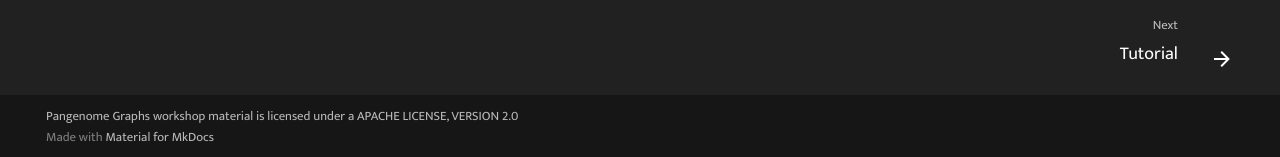
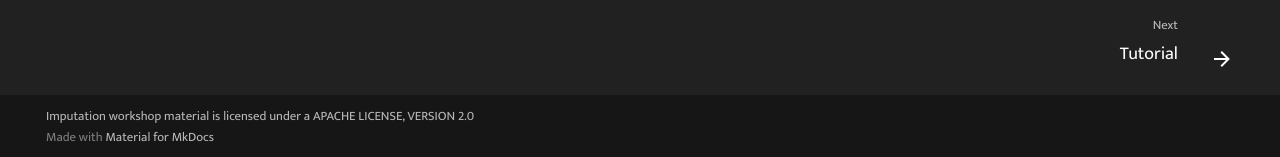
Before and after one commit to GenomicsAotearoa/Imputation-workshop, an MkDocs documentation site: the page built from docs/index.md, in a window 1280 px wide. Shown: the part 740-897 px from the top of the page. Built offline with MkDocs 1.6.1 and Material for MkDocs 9.7.7, drawn with Linux system fonts in a browser that asks for light colours; comment, search, counter and statistics services are not loaded.

Commit message:
update LICENSE footer

```diff
--- a/mkdocs.yml
+++ b/mkdocs.yml
@@ -122,7 +122,7 @@ plugins:
       minify_js: true
       minify_css: true
 
-copyright : Pangenome Graphs workshop material is licensed under a <a rel="noopener" target="_blank" href="https://www.apache.org/licenses/LICENSE-2.0">APACHE LICENSE, VERSION 2.0</a>
+copyright : Imputation workshop material is licensed under a <a rel="noopener" target="_blank" href="https://www.apache.org/licenses/LICENSE-2.0">APACHE LICENSE, VERSION 2.0</a>
 
 
 extra_css:
```
